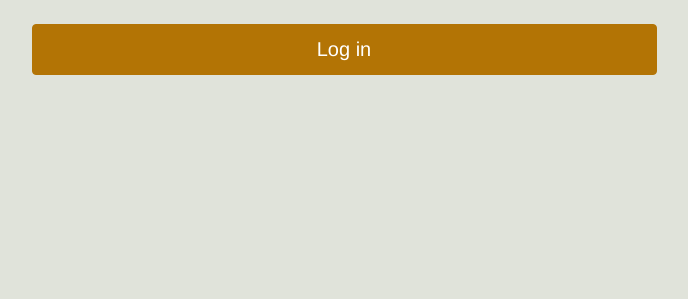
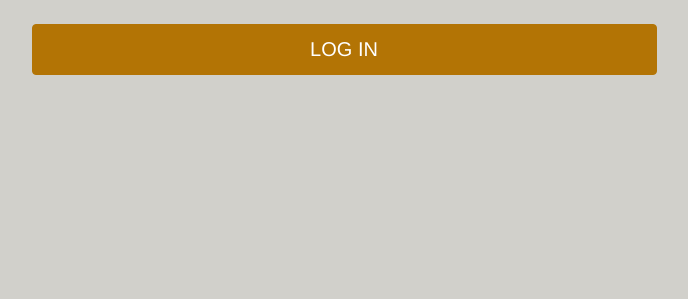
Before and after one commit to diananr/proyectoPM, a website: page public/index.html in a window 1280 px wide. Shown: the part 501-800 px from the top of the page, without its empty margins (296-984 px from the left). Drawn offline with Linux system fonts and the light colour scheme.

Commit message:
cambios en css

```diff
--- a/public/css/estilos.css
+++ b/public/css/estilos.css
@@ -1,7 +1,8 @@
 body{
+	box-sizing: border-box;
 	margin: 0px;
 	padding: 0px;
-	background-color: #E0E3DA;
+	background-color: #D1D0CB;
 	height: 100vh;
 	text-align: center;
 }
--- a/public/index.html
+++ b/public/index.html
@@ -14,7 +14,7 @@
 			<img class="center-block" src="img/logo.png" alt="pm-logo">
 		</div>
 		<div class="boton">
-			<a class="btn">Log in</a>
+			<a href="" class="btn">LOG IN</a>
 		</div>
 	</div>
 	<script type="text/javascript" src="js/jquery.js"></script>
```
